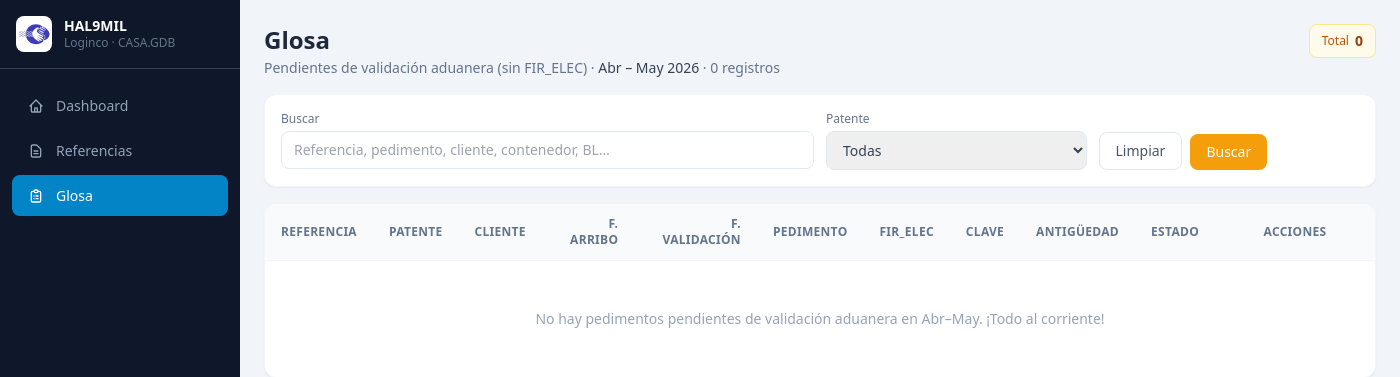
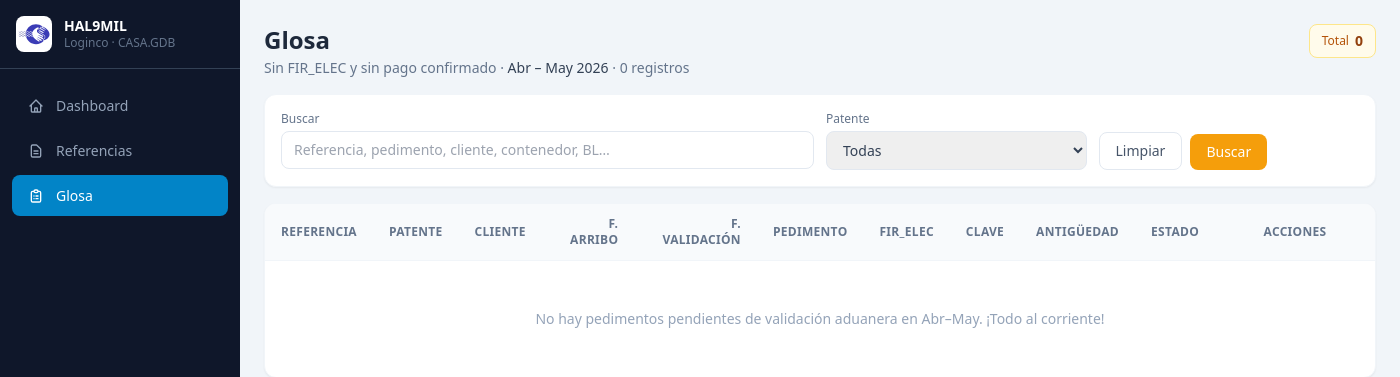
Before and after one commit to Agencia-Aduanal-Loginco/Proyecto_HAL9MIL, a Django app: page /glosa/ in a window 1400 px wide. Shown: the top 377 px of the page. Run offline with Django 5.2, Linux system fonts and the light colour scheme; a user stored in the database is signed in; tables that the repository leaves empty hold one stand-in row (values such as "Sample post"); some libraries are stand-ins or nearby versions.

Commit message:
Glosa: excluir referencias con pago confirmado del filtro
La vista ahora requiere sin FIR_ELEC + sin num_operacion + sin linea_captura.
Referencias con pago real confirmado ya no aparecen en el proceso de glosa.

Co-Authored-By: Claude Sonnet 4.6 <noreply@anthropic.com>

```diff
--- a/referencias/views.py
+++ b/referencias/views.py
@@ -266,6 +266,8 @@ def glosa(request):
 
     base_qs = Referencia.objects.filter(
         fir_elec='',
+        num_operacion='',
+        linea_captura='',
         es_rectificacion=False,
     ).filter(
         Q(fecha_arribo__year=year,      fecha_arribo__month=month)       |
--- a/templates/referencias/glosa.html
+++ b/templates/referencias/glosa.html
@@ -9,7 +9,7 @@
     <div>
       <h1 class="text-2xl font-bold text-slate-800">Glosa</h1>
       <p class="text-slate-500 text-sm mt-0.5">
-        Pendientes de validación aduanera (sin FIR_ELEC) · <span class="font-medium text-slate-700">{{ mes_anterior }} – {{ mes_actual }} {{ año }}</span>
+        Sin FIR_ELEC y sin pago confirmado · <span class="font-medium text-slate-700">{{ mes_anterior }} – {{ mes_actual }} {{ año }}</span>
         · {{ total }} registro{% if total != 1 %}s{% endif %}
         {% if q %} · búsqueda: "{{ q }}"{% endif %}
       </p>
@@ -52,7 +52,7 @@
     </svg>
     <p class="text-sm text-amber-800">
       <span class="font-semibold">{{ total }} pedimento{% if total != 1 %}s{% endif %}</span>
-      pendiente{% if total != 1 %}s{% endif %} de validación aduanera (sin FIR_ELEC) en {{ mes_anterior }}–{{ mes_actual }}.
+      sin FIR_ELEC y sin pago confirmado en {{ mes_anterior }}–{{ mes_actual }}.
       La antigüedad se calcula desde la fecha de arribo (o validación si no hay arribo).
     </p>
   </div>
```
